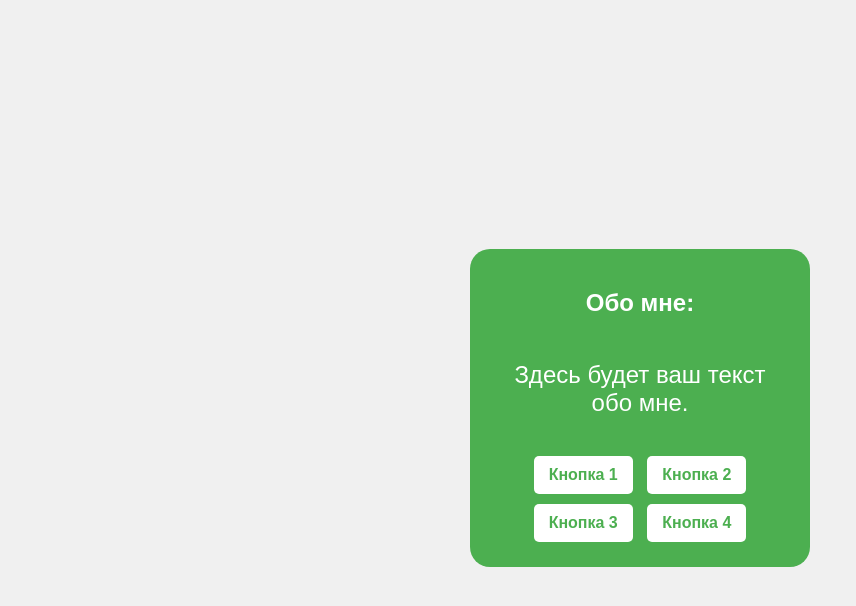
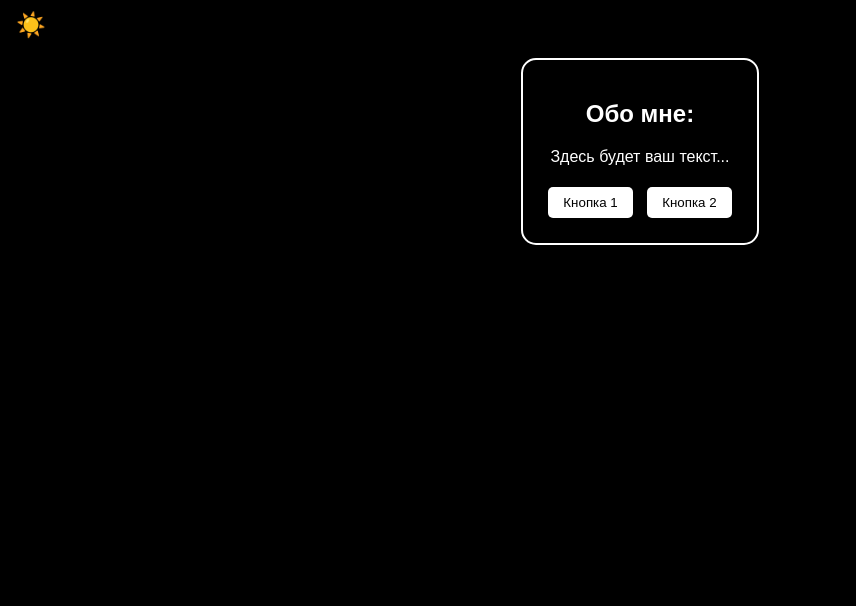
Before and after one commit to Walidname113/walidname113.github.io, a plain HTML site: page index.html in a window 1280 px wide. Shown: the whole page, without its empty margins (0-856 px from the left). Drawn offline with Linux system fonts and the light colour scheme.

Commit message:
Update index.html

```diff
--- a/index.html
+++ b/index.html
@@ -2,60 +2,84 @@
 <head>
     <meta charset="UTF-8">
     <meta name="viewport" content="width=device-width, initial-scale=1.0">
-    <title>Био-сайт</title>
+    <title>Био</title>
     <style>
         body {
-            display: flex;
-            justify-content: center;
-            align-items: center;
-            height: 100vh;
-            background-color: #f0f0f0;
+            background-color: black;
+            color: white;
             font-family: Arial, sans-serif;
             text-align: center;
+            transition: background 0.3s, color 0.3s;
         }
-        .bio-container {
-            background-color: #4CAF50;
+        .theme-toggle {
+            position: absolute;
+            top: 10px;
+            left: 10px;
+            background: none;
+            border: none;
+            font-size: 24px;
+            cursor: pointer;
             color: white;
+        }
+        .bio-box {
+            border: 2px solid white;
+            border-radius: 15px;
             padding: 20px;
-            border-radius: 20px;
-            width: 300px;
-            display: flex;
-            flex-direction: column;
-            align-items: center;
+            display: inline-block;
+            margin-top: 50px;
         }
-        .bio-text {
-            font-size: 1.5em;
-            max-width: 90%;
-            word-wrap: break-word;
-        }
-        .bio-buttons {
+        .buttons-container {
             margin-top: 10px;
         }
-        .bio-buttons a {
-            display: inline-block;
+        .bio-button {
             background-color: white;
-            color: #4CAF50;
-            padding: 10px 15px;
+            color: black;
+            border: none;
+            padding: 8px 15px;
             margin: 5px;
+            cursor: pointer;
             border-radius: 5px;
-            text-decoration: none;
-            font-weight: bold;
-        }
-        .bio-buttons a:hover {
-            background-color: #ddd;
+            transition: background 0.3s, color 0.3s;
         }
     </style>
 </head>
 <body>
-    <div class="bio-container">
+    <button class="theme-toggle" onclick="toggleTheme()">☀️</button>
+    <div class="bio-box">
         <h2>Обо мне:</h2>
-        <p class="bio-text">Здесь будет ваш текст обо мне.</p>
-        <div class="bio-buttons">
-            <a href="#">Кнопка 1</a>
-            <a href="#">Кнопка 2</a>
-            <a href="#">Кнопка 3</a>
-            <a href="#">Кнопка 4</a>
+        <p class="bio-text">Здесь будет ваш текст...</p>
+        <div class="buttons-container">
+            <button class="bio-button" onclick="location.href='#'">Кнопка 1</button>
+            <button class="bio-button" onclick="location.href='#'">Кнопка 2</button>
         </div>
-    </div>
+    </div><script>
+    function toggleTheme() {
+        let body = document.body;
+        let button = document.querySelector('.theme-toggle');
+        let bioBox = document.querySelector('.bio-box');
+        let buttons = document.querySelectorAll('.bio-button');
+
+        if (body.style.backgroundColor === 'black') {
+            body.style.backgroundColor = 'white';
+            body.style.color = 'black';
+            bioBox.style.borderColor = 'black';
+            button.innerHTML = '🌙';
+            buttons.forEach(btn => {
+                btn.style.backgroundColor = 'black';
+                btn.style.color = 'white';
+            });
+        } else {
+            body.style.backgroundColor = 'black';
+            body.style.color = 'white';
+            bioBox.style.borderColor = 'white';
+            button.innerHTML = '☀️';
+            buttons.forEach(btn => {
+                btn.style.backgroundColor = 'white';
+                btn.style.color = 'black';
+            });
+        }
+    }
+</script>
+
 </body>
 </html>
```
